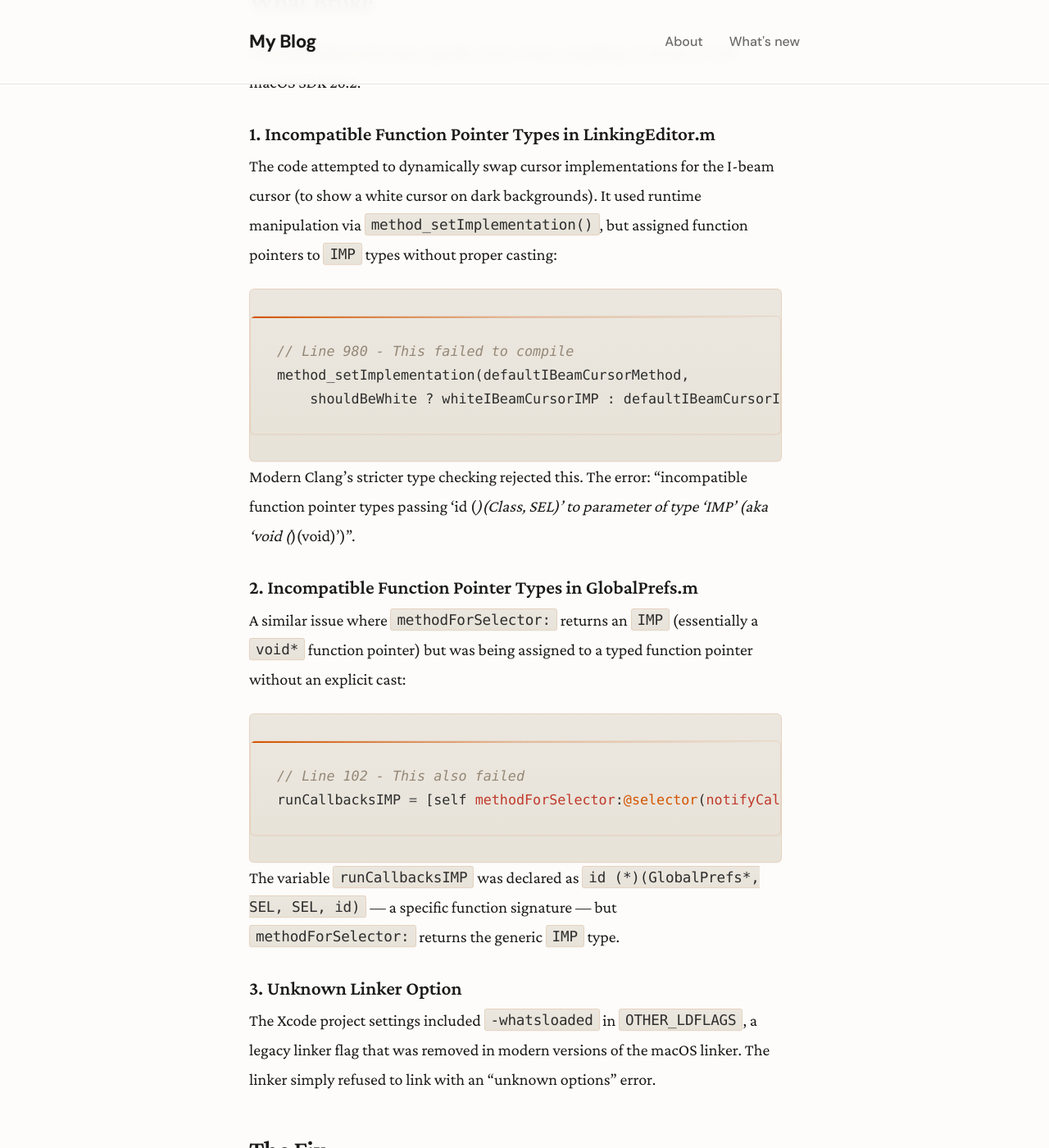
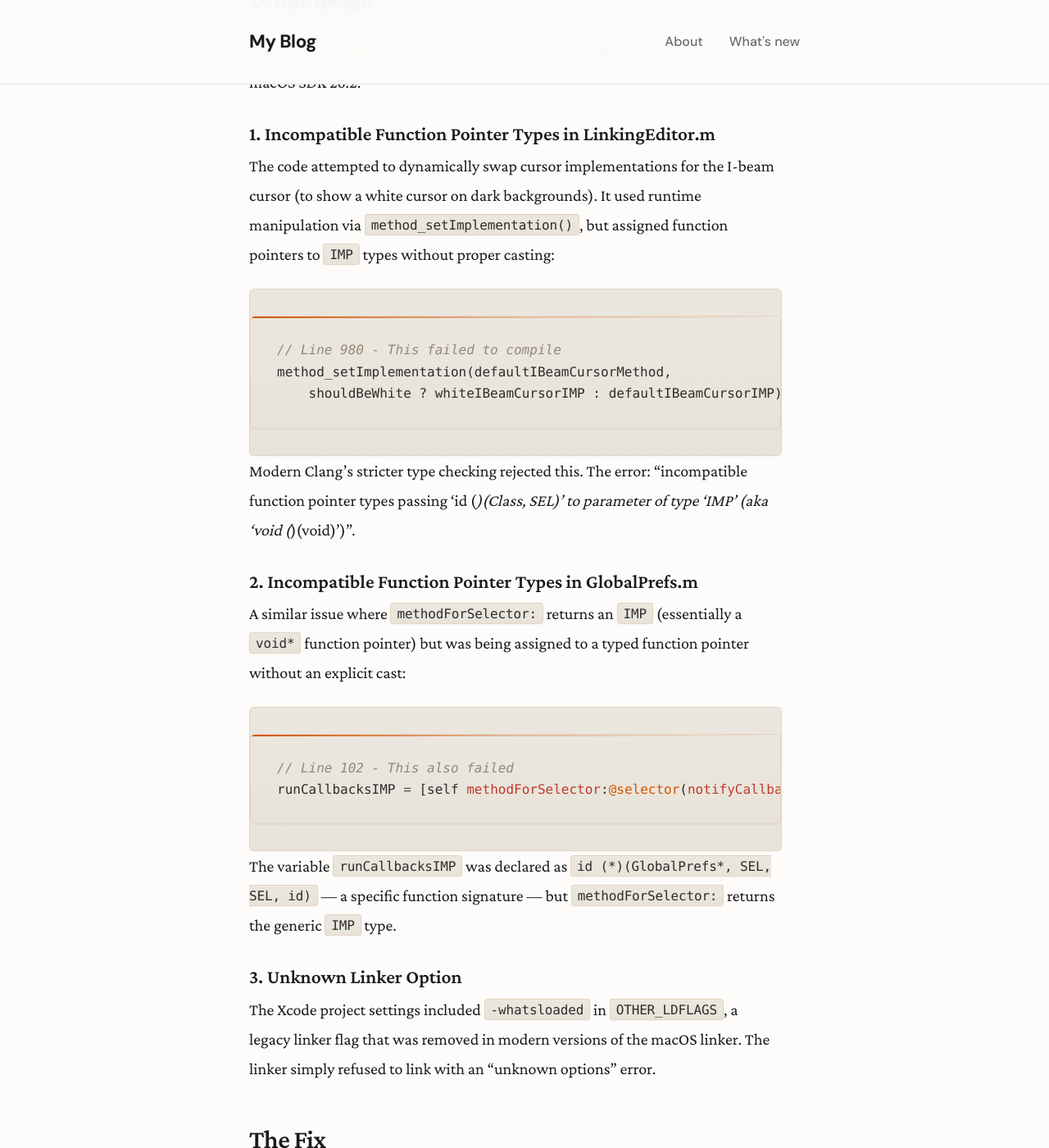
Before and after one commit to and/and.github.io, a Jekyll site: the page built from _posts/2026-02-08-issue-4.md, in a window 1280 px wide and 1400 px high, scrolled down 885 px. Shown: the whole window at 82% size. Built offline with Jekyll 4.4.1, drawn with Linux system fonts in a browser that asks for light colours.

Commit message:
Reduce code font size for better hierarchy
Changed code block font size from 0.88em to 0.8em (16px vs body 20px)
to create better visual distinction between body text and code.
The larger body text (for accessibility) made the code blocks
appear too prominent relative to the content.

Co-Authored-By: Claude Sonnet 4.5 <noreply@anthropic.com>

```diff
--- a/_layouts/default.html
+++ b/_layouts/default.html
@@ -297,7 +297,7 @@ header.site-header {
 pre,
 code {
   font-family: 'Jetbrains Mono', 'Berkeley Mono', 'Fira Code', 'Cascadia Code', Menlo, monospace;
-  font-size: 0.88em;
+  font-size: 0.8em;
   font-variant-ligatures: common-ligatures;
   -webkit-font-smoothing: subpixel-antialiased;
   -moz-osx-font-smoothing: auto;
@@ -350,7 +350,7 @@ pre code {
   padding: 0;
   background: transparent;
   border: none;
-  font-size: 0.95em;
+  font-size: 1em;
   color: #2d2d2d;
   box-shadow: none;
   font-weight: 400;
```
